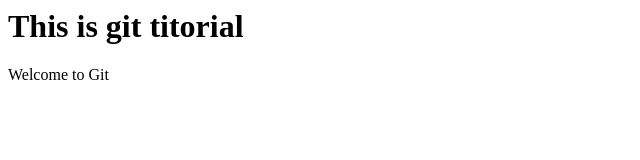
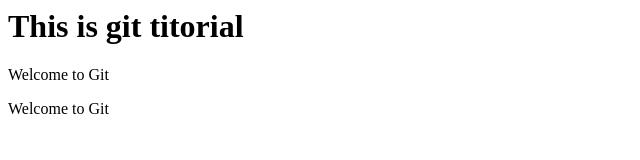
Before and after one commit to akilanc1/hello-Wrold, a plain HTML site: page index.html in a window 1280 px wide. Shown: the whole page, without its empty margins (0-640 px from the left). Drawn offline with Linux system fonts and the light colour scheme.

Commit message:
Third commit

```diff
--- a/index.html
+++ b/index.html
@@ -2,5 +2,6 @@
 	<body>
 		<h1>This is git titorial </h1>
 		<p> Welcome to Git </p>
+		<p> Welcome to Git </p>
 	</body>
 </html>
```
